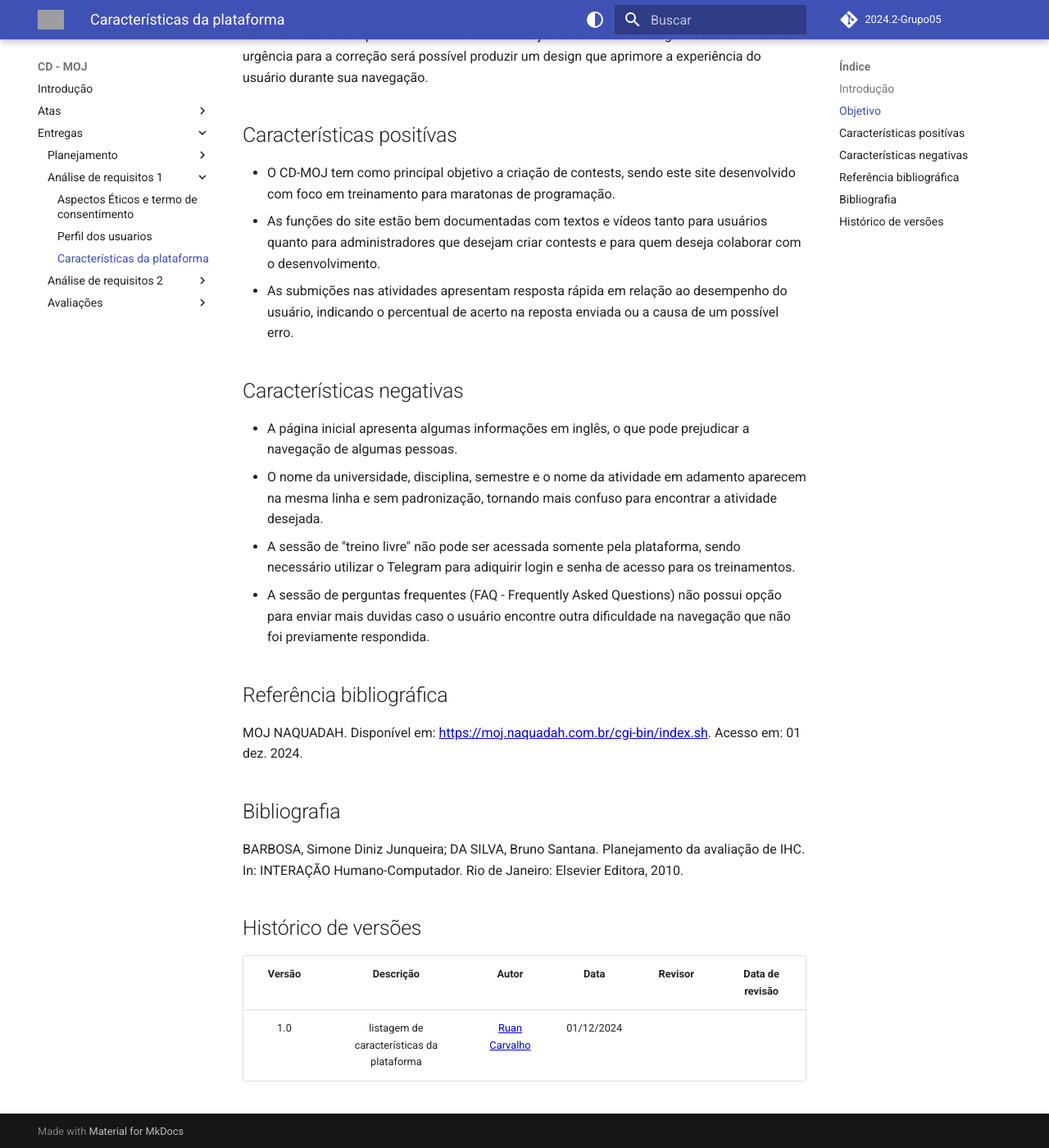
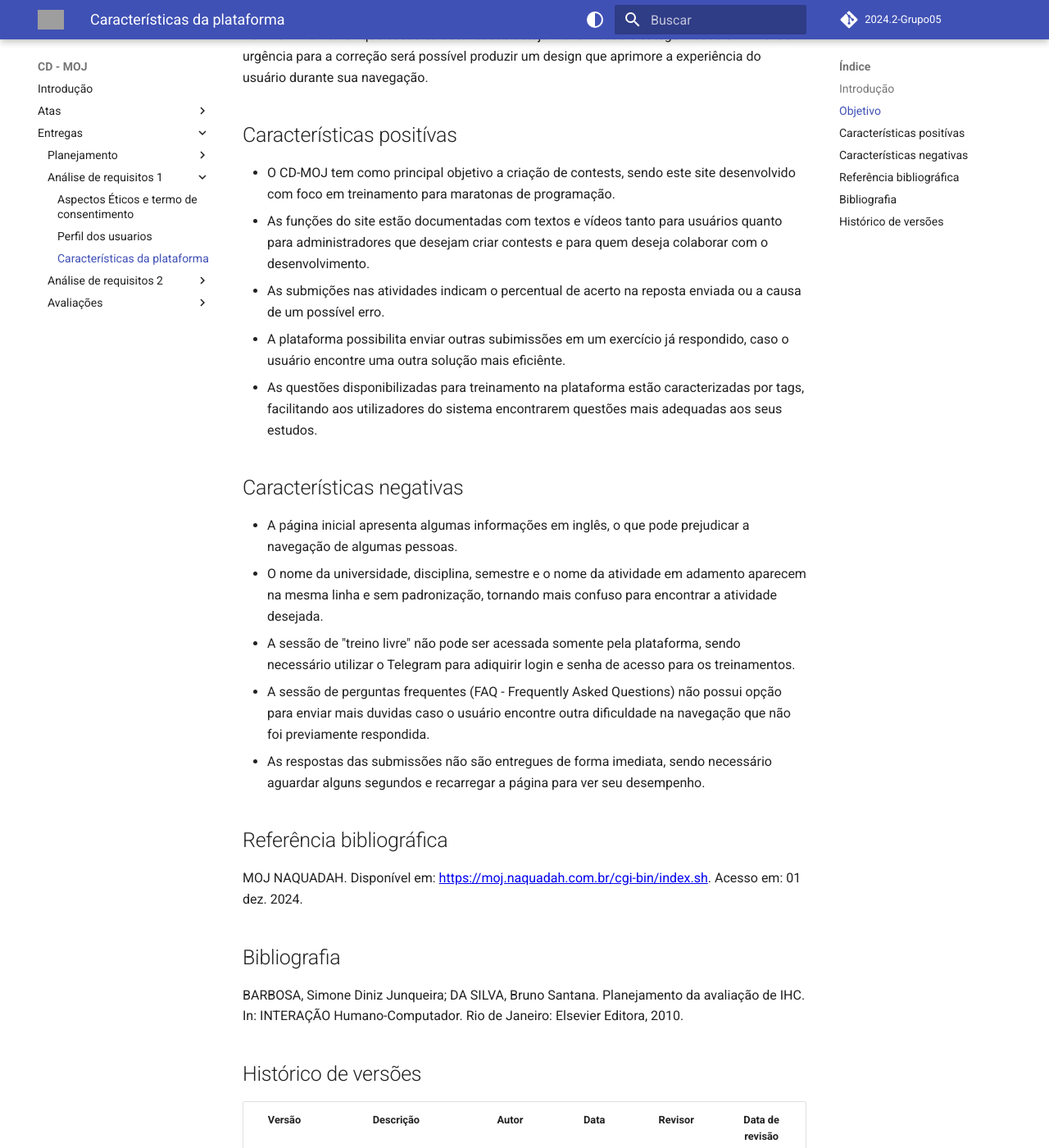
Before and after one commit to Interacao-Humano-Computador/2024.2-Grupo05, an MkDocs documentation site: the page built from docs/entregas/entrega_2/caracteristicas.md, in a window 1280 px wide and 1400 px high, scrolled down 496 px. Shown: the whole window at 82% size. Built offline with MkDocs 1.6.1 and Material for MkDocs 9.7.7, drawn with Linux system fonts in a browser that asks for light colours; comment, search, counter and statistics services are not loaded; the version menu is left out; grey boxes are pictures that could not be loaded.

Commit message:
docs: adicionar novas caracteristicas

```diff
--- a/docs/entregas/entrega_2/caracteristicas.md
+++ b/docs/entregas/entrega_2/caracteristicas.md
@@ -17,10 +17,12 @@
 
 - O CD-MOJ tem como principal objetivo a criação de contests, sendo este site desenvolvido com foco em
 treinamento para maratonas de programação.
-- As funções do site estão bem documentadas com textos e vídeos tanto para usuários
+- As funções do site estão documentadas com textos e vídeos tanto para usuários
 quanto para administradores que desejam criar contests e para quem deseja colaborar com o desenvolvimento.
-- As submições nas atividades apresentam resposta rápida em relação ao desempenho do usuário,
-indicando o percentual de acerto na reposta enviada ou a causa de um possível erro.
+- As submições nas atividades indicam o percentual de acerto na reposta enviada ou a causa de um possível erro.
+- A plataforma possibilita enviar outras subimissões em um exercício já respondido, caso o usuário encontre uma outra solução mais eficiênte.
+- As questões disponibilizadas para treinamento na plataforma estão caracterizadas por tags, facilitando aos utilizadores do sistema encontrarem
+questões mais adequadas aos seus estudos.
 
 ## Características negativas
 
@@ -31,6 +33,7 @@
  sendo necessário utilizar o Telegram para adiquirir login e senha de acesso para os treinamentos.
 - A sessão de perguntas frequentes (FAQ - Frequently Asked Questions) não possui opção para enviar mais
 duvidas caso o usuário encontre outra dificuldade na navegação que não foi previamente respondida.
+- As respostas das submissões não são entregues de forma imediata, sendo necessário aguardar alguns segundos e recarregar a página para ver seu desempenho.
 
 ## Referência bibliográfica
 
```
